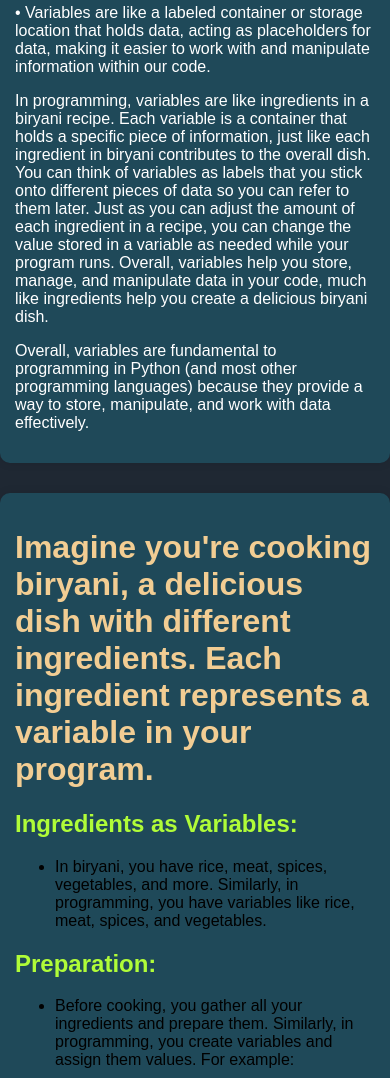
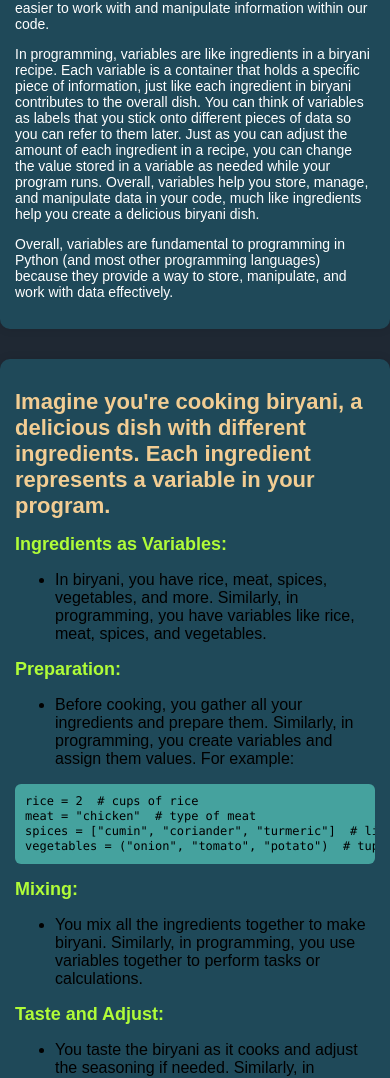
Before and after one commit to Debbatisudheer/python-topics, a plain HTML site: page index.html in a window 390 px wide. Shown: the part 158-1236 px from the top of the page. Drawn offline with Linux system fonts and the light colour scheme.

Commit message:
Update styles.css

```diff
--- a/styles.css
+++ b/styles.css
@@ -41,4 +41,20 @@ code {
     margin: 30px auto; /* Adjust margin for smaller screens */
     padding: 15px; /* Adjust padding for smaller screens */
   }
+   /* Adjust text size for mobile screens */
+  h1 {
+    font-size: 22px;
+  }
+
+  h2 {
+    font-size: 18px;
+  }
+
+  p {
+    font-size: 14px;
+  }
+
+  code {
+    font-size: 12px;
+  }
 }
```
